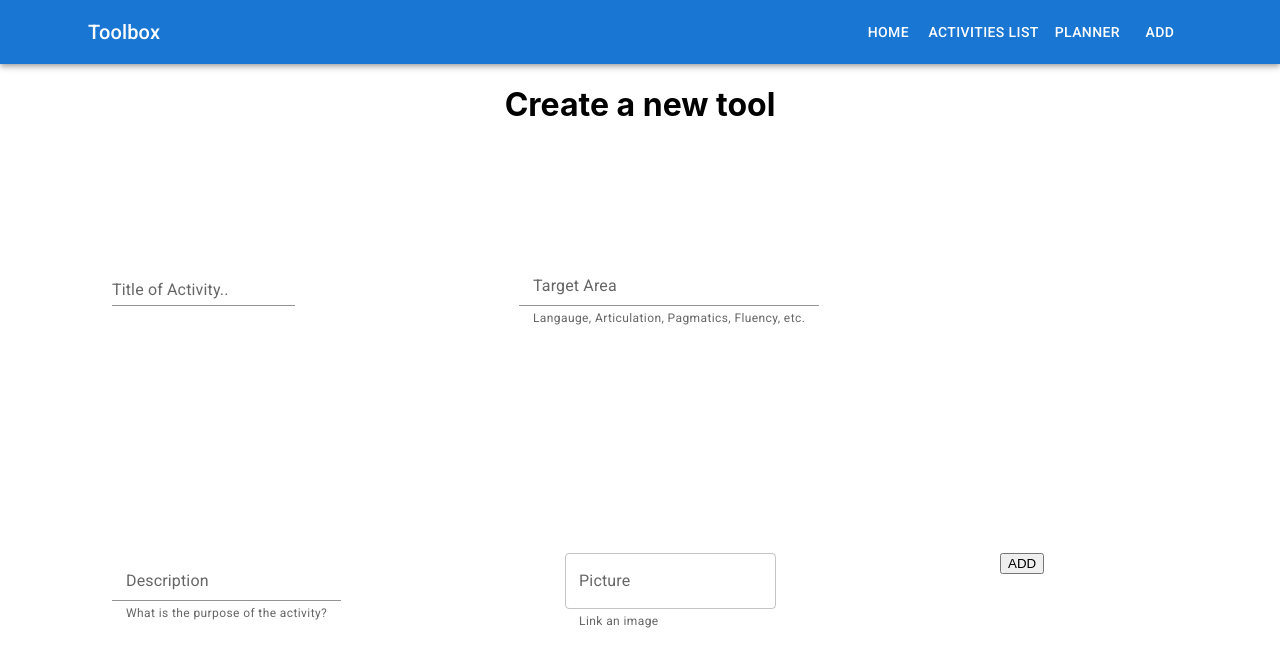
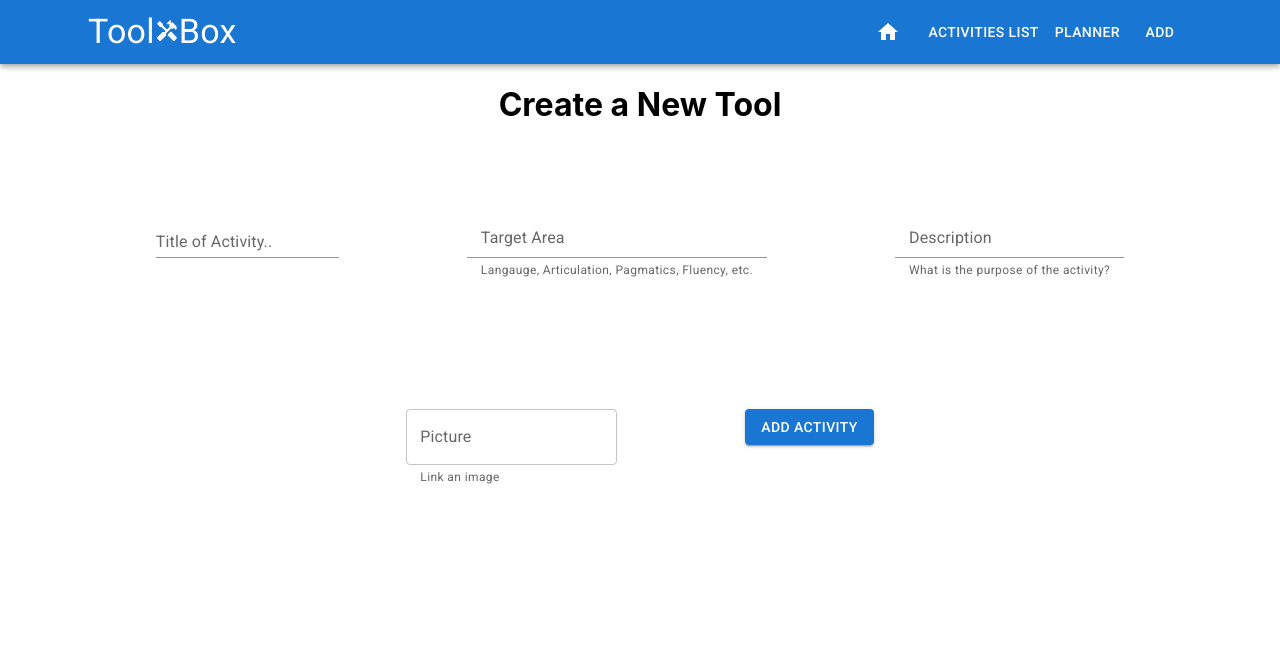
Before and after one commit to rachelheyvaert/toolbox, a React (Create React App) app: page /activities/new in a window 1280 px wide. Shown: the top 666 px of the page. Built offline with nearby package versions, Linux system fonts and the light colour scheme; data requests are answered from the project's data file.

Commit message:
Adds Icons

```diff
--- a/src/components/ActivityCard.jsx
+++ b/src/components/ActivityCard.jsx
@@ -7,6 +7,9 @@ import CardMedia from '@mui/material/CardMedia';
 import Button from '@mui/material/Button';
 import Typography from '@mui/material/Typography';
 import { color } from '@mui/system';
+import DeleteIcon from '@mui/icons-material/Delete';
+import AddTaskIcon from '@mui/icons-material/AddTask';
+import CheckCircleIcon from '@mui/icons-material/CheckCircle';
 
 const ActivityCard = ({task, onDelete}) => {
   const [isPlanned, setIsPlanned] = useState(false);
@@ -33,11 +36,11 @@ const ActivityCard = ({task, onDelete}) => {
           {task.description}
         </Typography>
       </CardContent>
-      <CardActions>
-        <Button onClick={handleDeleteClick} size="small">Delete</Button>
+      <CardActions >
+        <Button onClick={handleDeleteClick} size="small"><DeleteIcon></DeleteIcon></Button>
         <div>
-        {isPlanned ?  (<Button size="small"  onClick={() => setIsPlanned(false)}>Ready</Button>)
-       : (<Button size="small"  onClick={() => setIsPlanned(true)}>Addd to Plan</Button>)}
+        {isPlanned ?  (<Button style={{color:"green"}} size="small"  onClick={() => setIsPlanned(false)}><CheckCircleIcon></CheckCircleIcon>Ready</Button>)
+       : (<Button style={{paddingLeft:"100px"}}size="small"  onClick={() => setIsPlanned(true)}><AddTaskIcon></AddTaskIcon> Add to Plan</Button>)}
         </div>
 
 
--- a/src/components/NewActivityForm.jsx
+++ b/src/components/NewActivityForm.jsx
@@ -1,12 +1,13 @@
 import * as React from 'react';
 import {useState} from "react"
 import Box from '@mui/material/Box';
-import FilledInput from '@mui/material/FilledInput';
 import FormControl from '@mui/material/FormControl';
 import FormHelperText from '@mui/material/FormHelperText';
 import Input from '@mui/material/Input';
 import InputLabel from '@mui/material/InputLabel';
 import OutlinedInput from '@mui/material/OutlinedInput';
+import Button from '@mui/material/Button';
+import Grid from '@mui/material/Grid';
 
 const NewActivityForm =({onAddActivity}) =>{
   const [name, setName] = useState('');
@@ -36,14 +37,15 @@ const NewActivityForm =({onAddActivity}) =>{
 
   return (
     <div>
-    <h1 style={{textAlign: "center"}}>Create a new tool</h1>
+    <h1 style={{textAlign: "center"}}>Create a New Tool</h1>
     <Box onSubmit={handleSubmit}
       component="form"
       sx={{
-        '& > :not(style)': { m: 14 },
+        '& > :not(style)': { m: 8},
       }}
       noValidate
       autoComplete="off"
+      style={{textAlign: "center"}}
     >
       <FormControl variant="standard">
       <InputLabel htmlFor="component-helper"> Title of Activity..</InputLabel>
@@ -90,7 +92,7 @@ const NewActivityForm =({onAddActivity}) =>{
           Link an image
         </FormHelperText>
       </FormControl>
-<button type="submit">ADD</button>
+      <Button type="submit" variant="contained">Add Activity</Button>
     </Box>
     </div>
   );
--- a/src/components/navigation/NavBar.jsx
+++ b/src/components/navigation/NavBar.jsx
@@ -6,6 +6,8 @@ import Toolbar from '@mui/material/Toolbar';
 import Typography from '@mui/material/Typography';
 import Button from '@mui/material/Button';
 import { Link } from "react-router-dom"
+import HomeIcon from '@mui/icons-material/Home';
+import HandymanIcon from '@mui/icons-material/Handyman';
 
 const NavBar = () => {
   return (
@@ -13,10 +15,10 @@ const NavBar = () => {
       <AppBar position="static">
       <Container>
         <Toolbar>
-          <Typography variant="h6" component="div" sx={{ flexGrow: 1 }}>
-            Toolbox
+          <Typography variant="h4" component="div" sx={{ flexGrow: 1 }}>
+            Tool<HandymanIcon></HandymanIcon>Box
           </Typography>
-          <Button color="inherit" component={Link}  to="/">Home</Button>
+          <Button color="inherit" component={Link}  to="/"><HomeIcon></HomeIcon></Button>
           <Button color="inherit" component={Link}  to="/activitieslist">Activities List</Button>
           <Button color="inherit" component={Link} to="/activities/planned">Planner</Button>
           <Button color="inherit" component={Link} to="/activities/new">Add</Button>
--- a/src/components/static/Home.jsx
+++ b/src/components/static/Home.jsx
@@ -4,8 +4,8 @@ const Home = () => {
 
   return (
     <div>
-      <h1 style={{textAlign: "center"}}>Welcome to Toolbox</h1>
-      <h3>TBD
+      <h1 style={{textAlign: "center"}}>Welcome to Your Personal Tool Box!</h1>
+      <h3>Your personal planning
       </h3>
       </div>
   )
```
